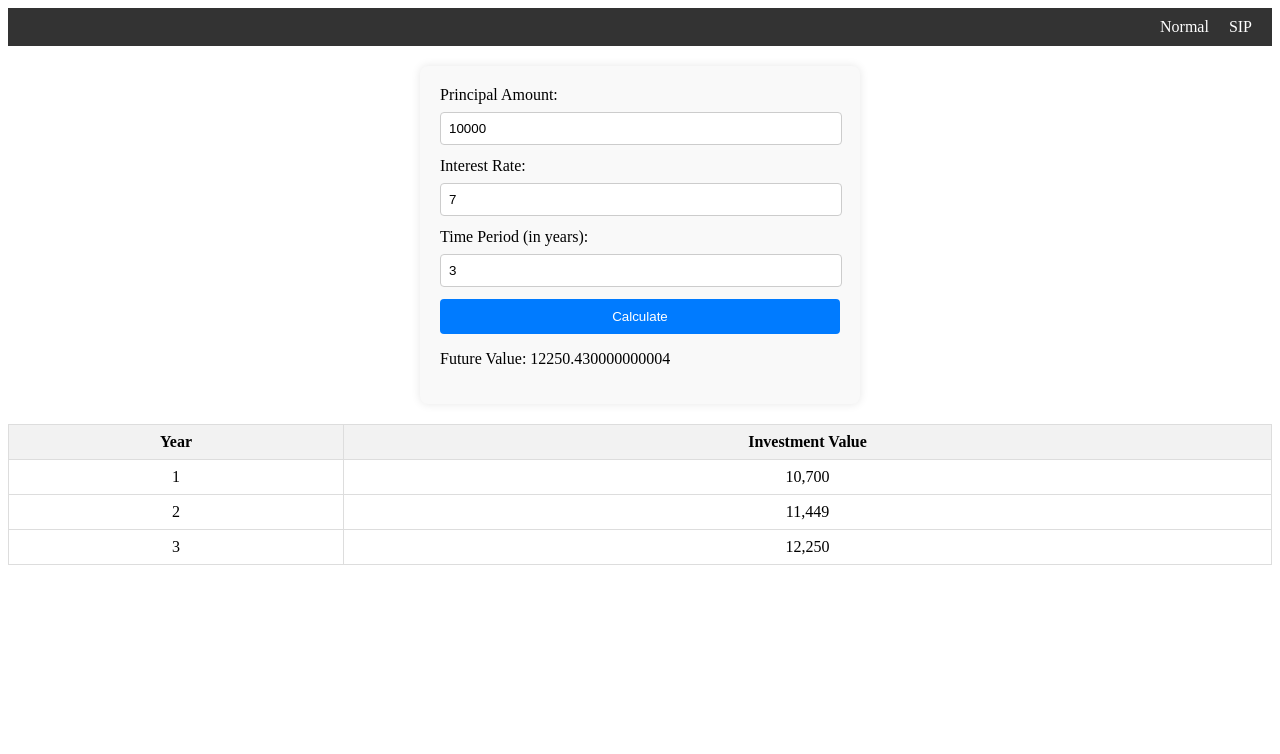
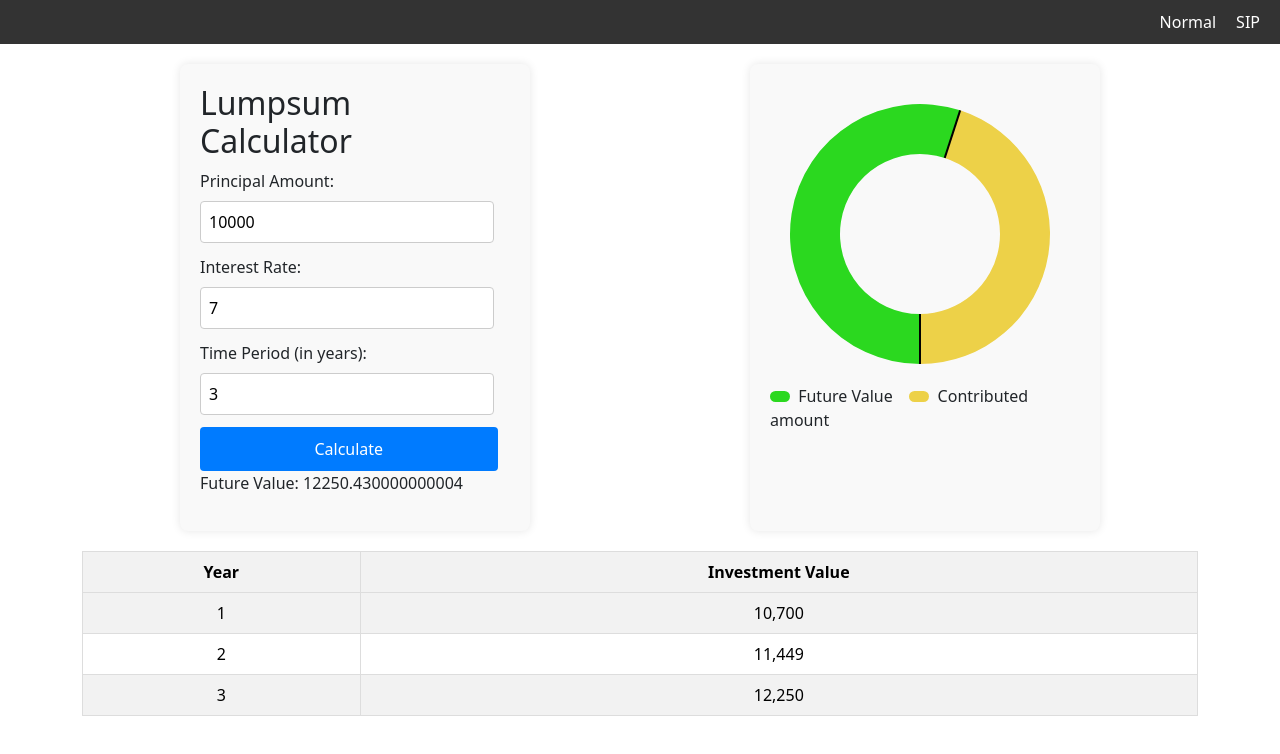
Before and after one commit to Suryaprakash1024/calculator, an Angular app: page /home in a window 1280 px wide. Shown: the top 754 px of the page. Built offline with nearby package versions, Linux system fonts and the light colour scheme.

Commit message:
added bootstrap and style fix

```diff
--- a/angular.json
+++ b/angular.json
@@ -32,7 +32,9 @@
             "styles": [
               "src/styles.scss"
             ],
-            "scripts": []
+            "scripts": [
+              "node_modules/bootstrap/dist/js/bootstrap.bundle.min.js"
+            ]
           },
           "configurations": {
             "production": {
--- a/package.json
+++ b/package.json
@@ -19,6 +19,7 @@
     "@angular/platform-browser-dynamic": "^16.1.0",
     "@angular/router": "^16.1.0",
     "@types/d3": "^7.4.3",
+    "bootstrap": "^5.3.2",
     "d3": "^7.8.5",
     "rxjs": "~7.8.0",
     "tslib": "^2.3.0",
--- a/src/app/home/home.component.html
+++ b/src/app/home/home.component.html
@@ -1,5 +1,8 @@
-<div>
-  <div class="form-container">
+<div class="container">
+
+  <div class="row">
+    <div class="form-container col-md-6 mw-350">
+      <h2>Lumpsum Calculator</h2>
       <label for="principal">Principal Amount:</label>
       <input type="number" id="principal" [(ngModel)]="principal">
 
@@ -8,18 +11,23 @@
 
       <label for="timePeriod">Time Period (in years):</label>
       <input type="number" id="timePeriod" [(ngModel)]="timePeriod">
-    <button (click)="calculateFutureValue()">Calculate</button>
+      <button (click)="calculateFutureValue()" class="btn ml-2" style="width: 96%;">Calculate</button>
 
       <div *ngIf="futureValue !== null">
         <p>Future Value: {{ futureValue }}</p>
       </div>
-    <!-- <app-charts [limitData]="limitData"></app-charts> -->
+    </div>
+    <div class="form-container col-md-6 mw-350">
+      <app-charts [limitData]="limitData"></app-charts>
+    </div>
+
   </div>
 
 
 
 </div>
-<table *ngIf="investmentData" class="investment-table">
+<div class="container">
+  <table *ngIf="investmentData" class="table investment-table table-striped table-bordered">
     <thead>
       <tr>
         <th>Year</th>
@@ -33,3 +41,4 @@
       </tr>
     </tbody>
   </table>
+</div>
--- a/src/app/home/home.component.scss
+++ b/src/app/home/home.component.scss
@@ -1,12 +1,15 @@
 /* Styles for the form container */
 .form-container {
-    max-width: 400px;
     margin: 20px auto;
     padding: 20px;
     background-color: #f9f9f9;
     border-radius: 8px;
     box-shadow: 0 0 10px rgba(0, 0, 0, 0.1);
   }
+  .mw-350{
+    max-width: 350px;
+  }
+
 
   /* Styles for labels */
   label {
--- a/src/app/shared/components/charts/charts.component.html
+++ b/src/app/shared/components/charts/charts.component.html
@@ -1,10 +1,11 @@
 <div class="gauge-container" [ngStyle]="ContainerStyles">
     <div class="top-label">{{metricLabel}}</div>
     <div [class]="getClassName()"></div>
-    <div>
-        <span class="Chip" style="background: #2bd81f;"></span>
-        Future Value &nbsp;&nbsp;
-        <span class="Chip" style="background: #edd148;"></span>
-        Contributed amount
-    </div>
+
 </div>
+<div>
+    <span class="Chip" style="background: #2bd81f;"></span>
+    Future Value &nbsp;&nbsp;
+    <span class="Chip" style="background: #edd148;"></span>
+    Contributed amount
+</div>
--- a/src/app/sip/sip.component.html
+++ b/src/app/sip/sip.component.html
@@ -1,4 +1,6 @@
-<div class="sip-calculator form-container">
+<div class="container">
+  <div class="row">
+    <div class="sip-calculator form-container col-md-6 mw-350">
       <h2>SIP Calculator</h2>
       <label for="investmentAmount">Initial Amount:</label>
       <input type="number" id="investmentAmount" [(ngModel)]="investmentAmount">
@@ -18,8 +20,13 @@
         <p>Total Amount after {{ investmentDuration }} years: {{ totalAmount | indianNumber }}</p>
       </div>
     </div>
-  <div *ngIf="totalAmount !== null">
-    <table class="sip-results investment-table">
+    <div class="form-container col-md-6 mw-350">
+      <app-charts [limitData]="limitData"></app-charts>
+    </div>
+  </div>
+</div>
+<div *ngIf="totalAmount !== null" class="container">
+  <table class="sip-results investment-table table table-striped table-bordered">
     <thead>
       <tr>
         <th>Year</th>
--- a/src/app/sip/sip.component.scss
+++ b/src/app/sip/sip.component.scss
@@ -1,13 +1,15 @@
 /* Styles for the form container */
 .form-container {
-    max-width: 400px;
+    // max-width: 400px;
     margin: 20px auto;
     padding: 20px;
     background-color: #f9f9f9;
     border-radius: 8px;
     box-shadow: 0 0 10px rgba(0, 0, 0, 0.1);
   }
-
+  .mw-350{
+    max-width: 350px;
+  }
   /* Styles for labels */
   label {
     display: block;
--- a/src/app/sip/sip.component.ts
+++ b/src/app/sip/sip.component.ts
@@ -1,17 +1,21 @@
-import { Component } from '@angular/core';
+import { Component, OnInit } from '@angular/core';
 
 @Component({
   selector: 'app-sip',
   templateUrl: './sip.component.html',
   styleUrls: ['./sip.component.scss']
 })
-export class SipComponent {
+export class SipComponent  implements OnInit{
   investmentAmount: number = 1000;
   monthlyContribution: number = 1000;
   interestRate: number = 7;
   investmentDuration: number = 12;
   totalAmount: number = 0;
   sipResults: { year: number, totalAmount: number }[] = [];
+  limitData: number[] = [0,55,100];
+ngOnInit(): void {
+  this.calculateSIP();
+}
 
   calculateSIP() {
     this.sipResults = [];
--- a/src/styles.scss
+++ b/src/styles.scss
@@ -1 +1,2 @@
 /* You can add global styles to this file, and also import other style files */
+@import '~bootstrap/dist/css/bootstrap.min.css';
```
Lines whose indentation alone changed are shown as unchanged.
